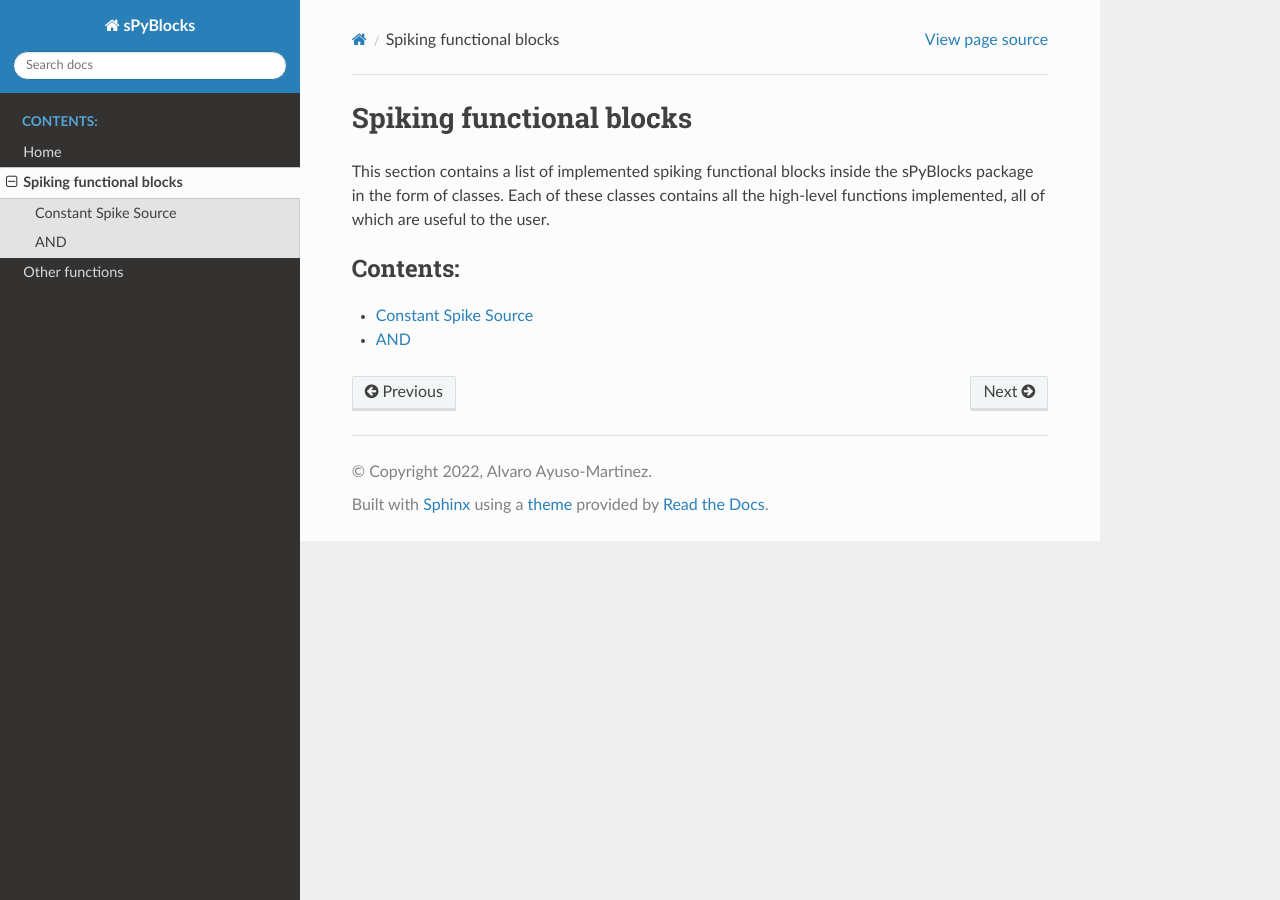
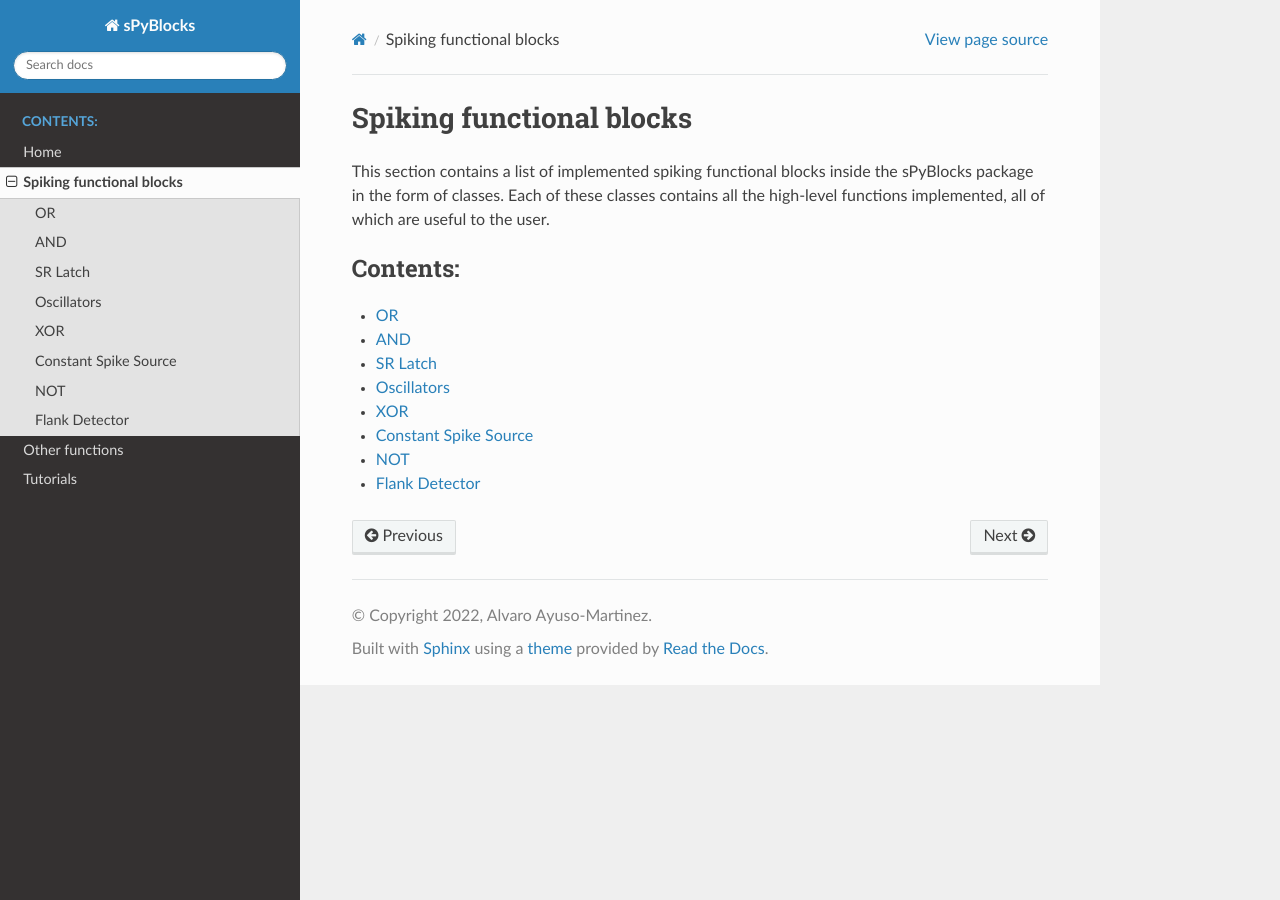
Before and after one commit to alvayus/sPyBlocks, a Sphinx documentation site: the page built from docs/source/blocks.rst, in a window 1280 px wide. Built offline with Sphinx 7.4.7 and the Read the Docs theme 2.0.0, drawn with Linux system fonts in a browser that asks for light colours; pages that are not in the unit, such as notebooks, are missing from menus.

Commit message:
Docs updated

```diff
--- a/docs/source/blocks.rst
+++ b/docs/source/blocks.rst
@@ -6,5 +6,11 @@ This section contains a list of implemented spiking functional blocks inside the
 .. toctree::
    	:caption: Contents:
 
+	neural_or
+	neural_and
+	neural_latch_sr
+	neural_oscillators
+	neural_xor
 	constant_spike_source
-	neural_and
+	neural_not
+	neural_flank_detector
--- a/docs/source/index.rst
+++ b/docs/source/index.rst
@@ -6,4 +6,5 @@ Welcome to the sPyBlocks documentation!
 
 	Home <self>
 	blocks
-	functions
+	other_functions
+	tutorials
```
Also changed, not shown: docs/source/first_run.rst (added, +19 -0 lines), docs/source/neural_flank_detector.rst (added, +9 -0 lines), docs/source/neural_latch_sr.rst (added, +9 -0 lines), docs/source/neural_not.rst (added, +9 -0 lines), docs/source/neural_or.rst (added, +9 -0 lines), docs/source/neural_oscillators.rst (added, +9 -0 lines), docs/source/neural_xor.rst (added, +9 -0 lines), docs/source/other_functions.rst (added, +11 -0 lines), docs/source/tutorials.rst (added, +9 -0 lines).
